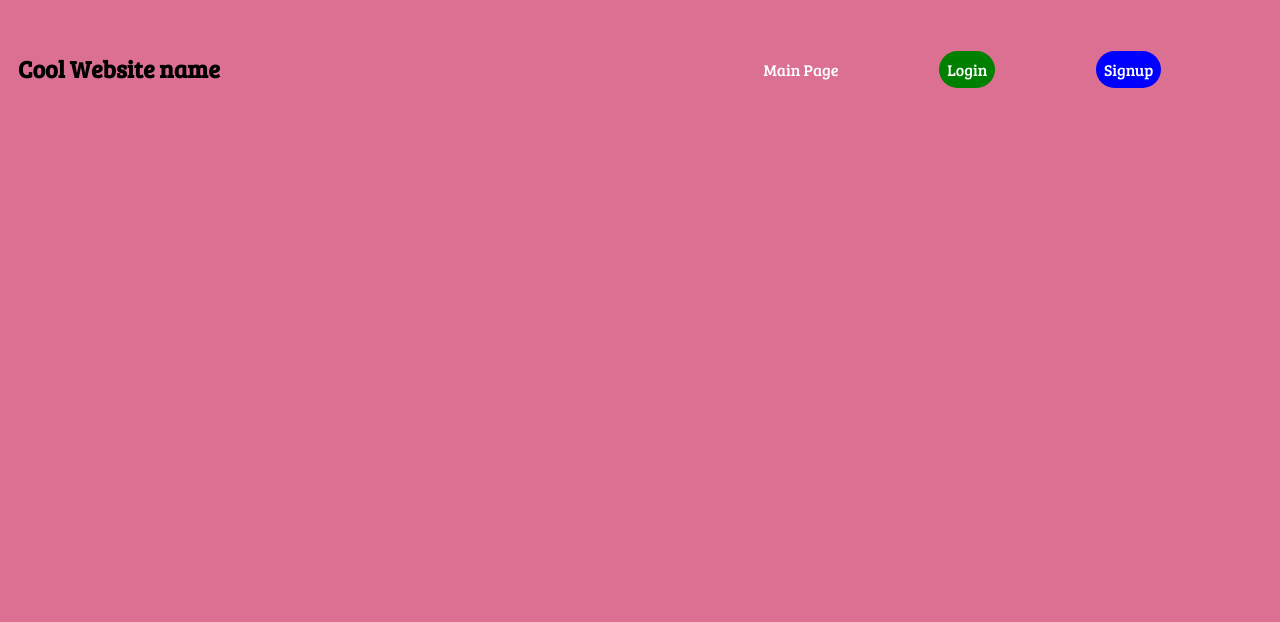
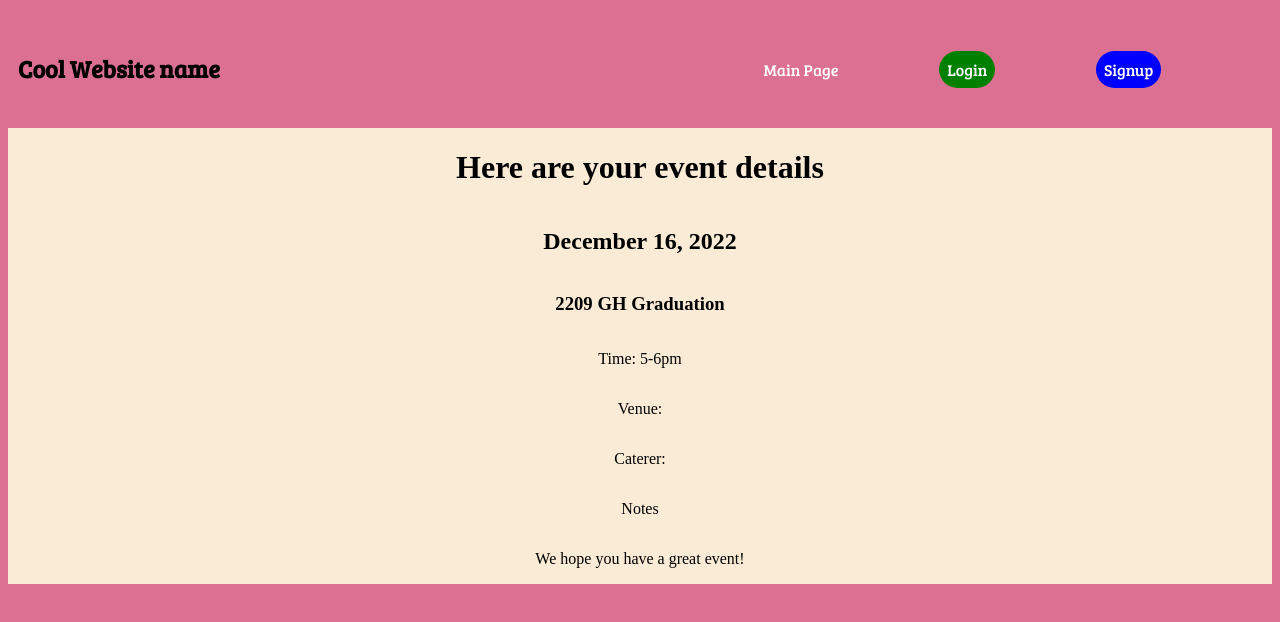
Before and after one commit to siyunfeng/PartyPal, a React app: page /eventSummary in a window 1280 px wide. Built offline with nearby package versions, Linux system fonts and the light colour scheme.

Commit message:
made an event summary component, will make prettier later

```diff
--- a/client/components/EventSummary.js
+++ b/client/components/EventSummary.js
@@ -1,10 +1,18 @@
 import React from "react";
+import PopUpDiv from "./Styled-Components/PopUpDiv.styled";
 
 const EventSummary = () => {
   return (
-    <div>
-
-    </div>
+    <PopUpDiv>
+      <h1>Here are your event details</h1>
+      <h2>December 16, 2022</h2>
+      <h3>2209 GH Graduation</h3>
+      <p>Time: 5-6pm</p>
+      <p>Venue:</p>
+      <p>Caterer:</p>
+      <p>Notes</p>
+      <p>We hope you have a great event!</p>
+    </PopUpDiv>
   )
 }
 
--- /dev/null
+++ b/client/components/Styled-Components/PopUpDiv.styled.js
@@ -0,0 +1,10 @@
+
+import styled from "styled-components"
+
+const PopUpDiv = styled.div`
+  background-color: antiquewhite;
+  display: flex;
+  flex-direction: column;
+  align-items: center;
+`
+export default PopUpDiv
--- a/public/index.html
+++ b/public/index.html
@@ -4,11 +4,12 @@
     <meta charset="UTF-8">
     <meta http-equiv="X-UA-Compatible" content="IE=edge">
     <meta name="viewport" content="width=device-width, initial-scale=1.0">
-    <title>BoilerPlate</title>
+    <title>PartyPal</title>
     <link rel="stylesheet" href="style.css" />
     <link rel="preconnect" href="https://fonts.googleapis.com">
     <link rel="preconnect" href="https://fonts.gstatic.com" crossorigin>
     <link href="https://fonts.googleapis.com/css2?family=Bree+Serif&display=swap" rel="stylesheet">
+    <link rel="icon" type="image/x-icon" href="/images/favicon.ico" />
     <script src="/bundle.js" defer></script>
   </head>
  <body>
--- a/server/db/seed.js
+++ b/server/db/seed.js
@@ -1,6 +1,7 @@
 const { db } = require("./database");
-const { User } = require("./models/User");
-const Event = require("./models/events");
+const {User, Event,} = require("./index")
+
+
 
 const syncAndSeed = async () => {
   try {
```
Also changed, not shown: public/images/favicon.ico (added).
